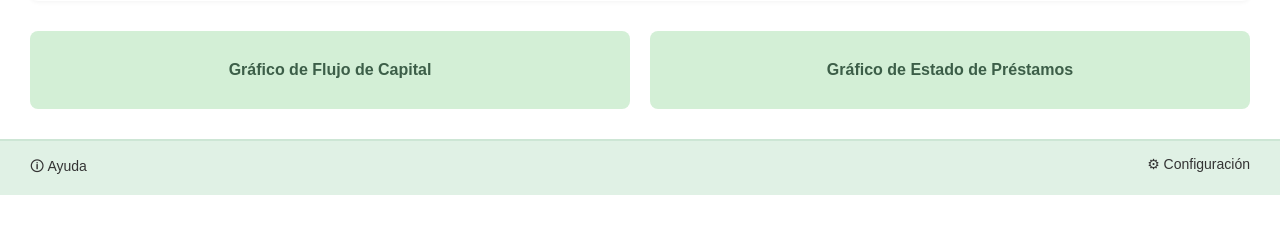
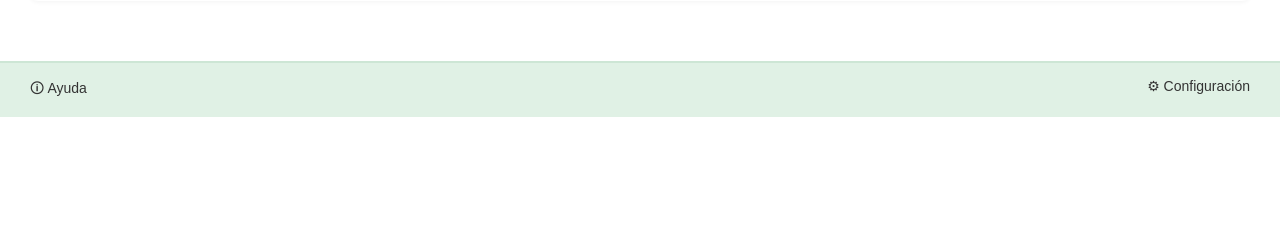
Before and after one commit to Johanks19/prestamos_miranda, a PHP site: page /dashboard.php in a window 1280 px wide. Shown: the part 465-699 px from the top of the page. Run offline with PHP 8.4, Linux system fonts and the light colour scheme; data that the repository does not hold is empty.

Commit message:
borrar graficos

```diff
--- a/miPrimeraPaginaWeb/dashboard.php
+++ b/miPrimeraPaginaWeb/dashboard.php
@@ -102,10 +102,6 @@ require'gestionPrestamos.php';
       <button class="boton" onclick="location.href='registro.html'" >+ REGISTRAR CLIENTE </button>
     </section>
 
-    <section class="graficos">
-      <div class="grafico">Gráfico de Flujo de Capital</div>
-      <div class="grafico">Gráfico de Estado de Préstamos</div>
-    </section>
 
   </main>
 
```
Also changed, not shown: 1 other file.
